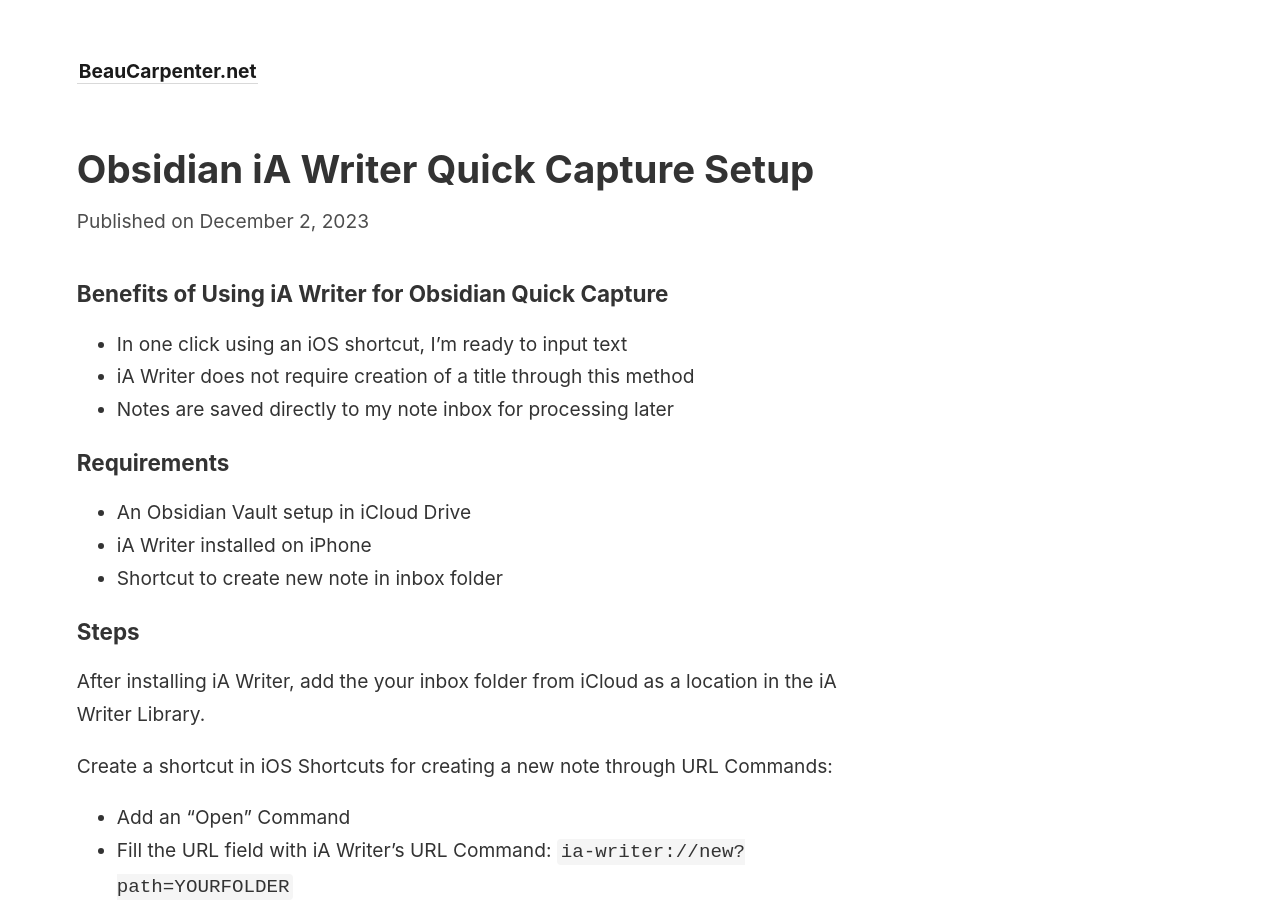
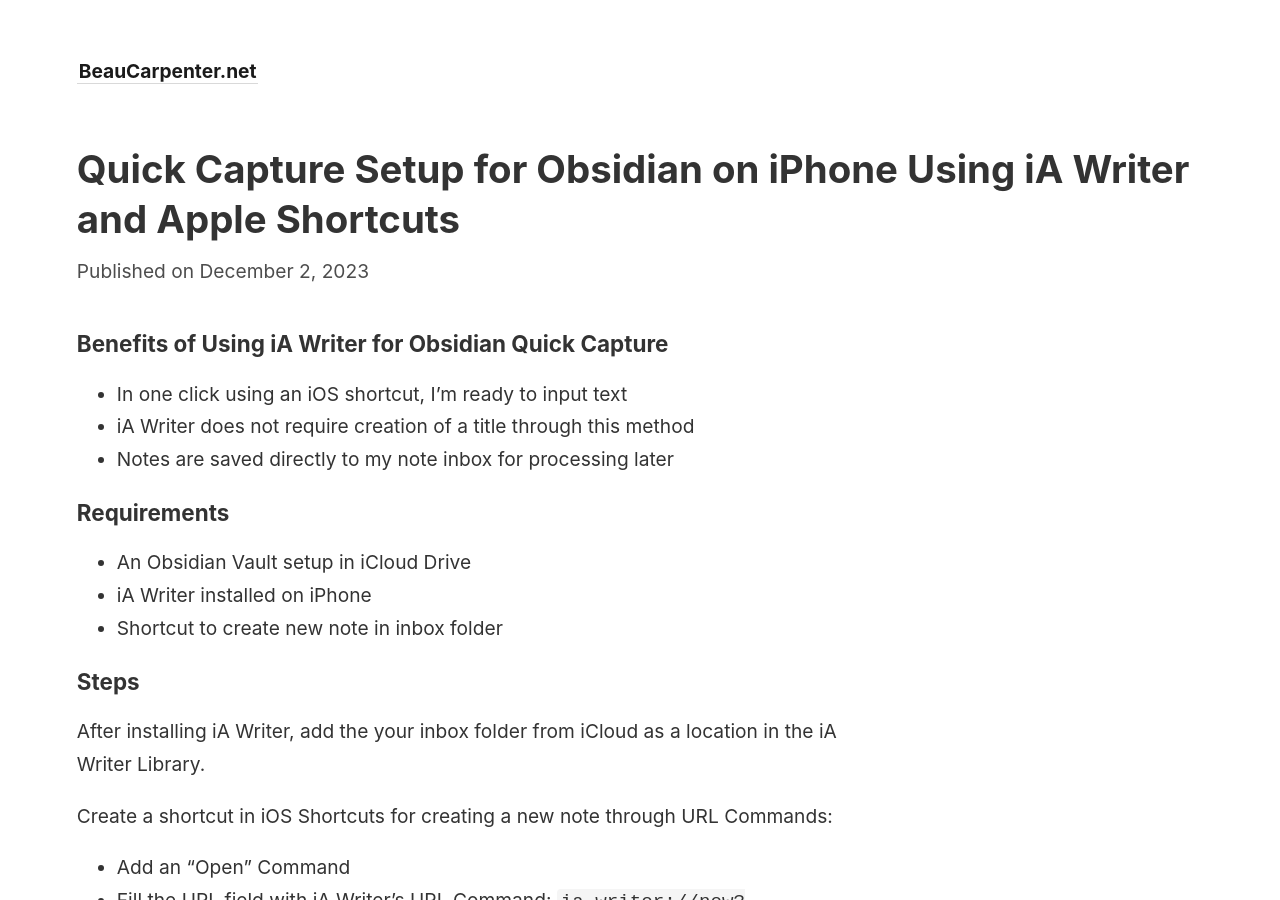
Before and after one commit to BTCarpenter/digital-garden-jekyll, a Jekyll site: the page built from _notes/2023-12-02-obsidian-ia-writer-quick-capture.md, in a window 1280 px wide and 900 px high. Built offline with Jekyll 4.4.1, drawn with Linux system fonts in a browser that asks for light colours.

Commit message:
Update Obsidian iA Writer Post Title

```diff
--- a/_notes/2023-12-02-obsidian-ia-writer-quick-capture.md
+++ b/_notes/2023-12-02-obsidian-ia-writer-quick-capture.md
@@ -1,6 +1,7 @@
 ---
-title: Obsidian iA Writer Quick Capture Setup
+title: Quick Capture Setup for Obsidian on iPhone Using iA Writer and Apple Shortcuts
 ---
+
 ### Benefits of Using iA Writer for Obsidian Quick Capture
 
 - In one click using an iOS shortcut, I'm ready to input text
```
